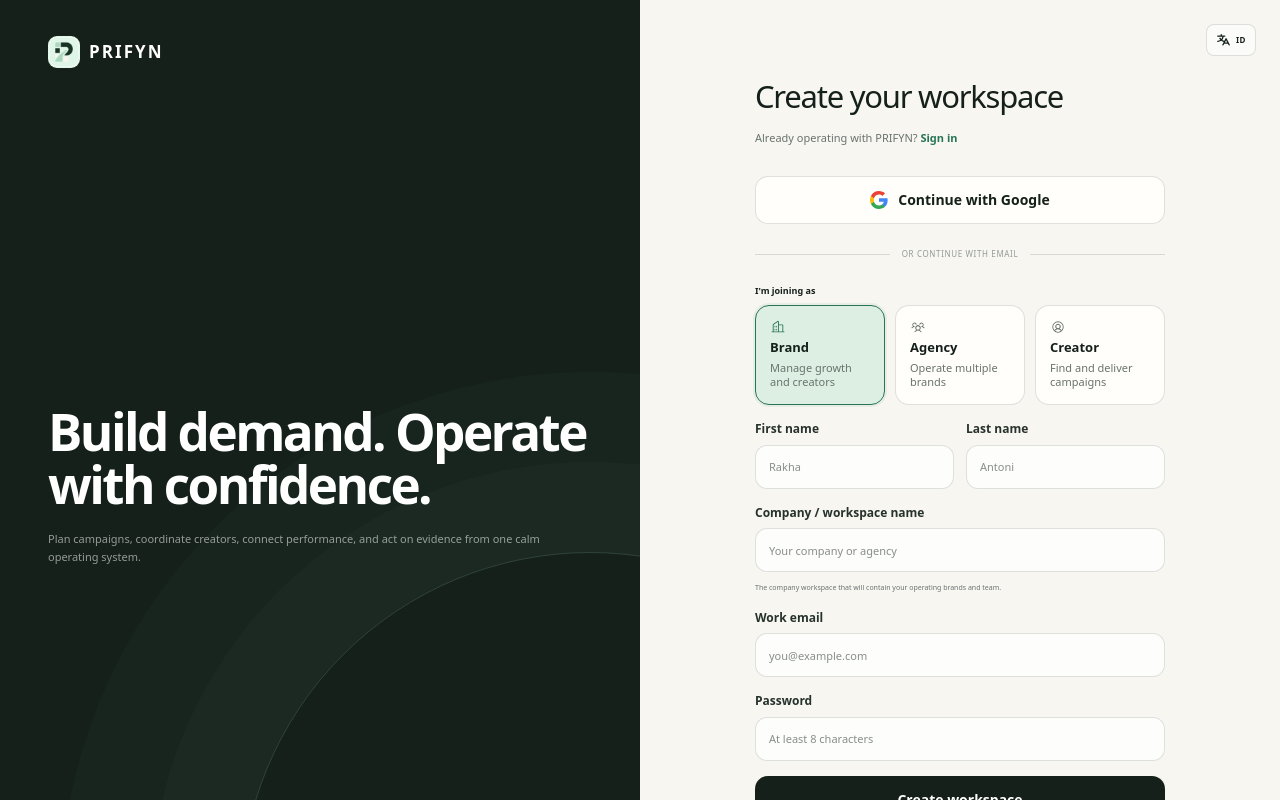
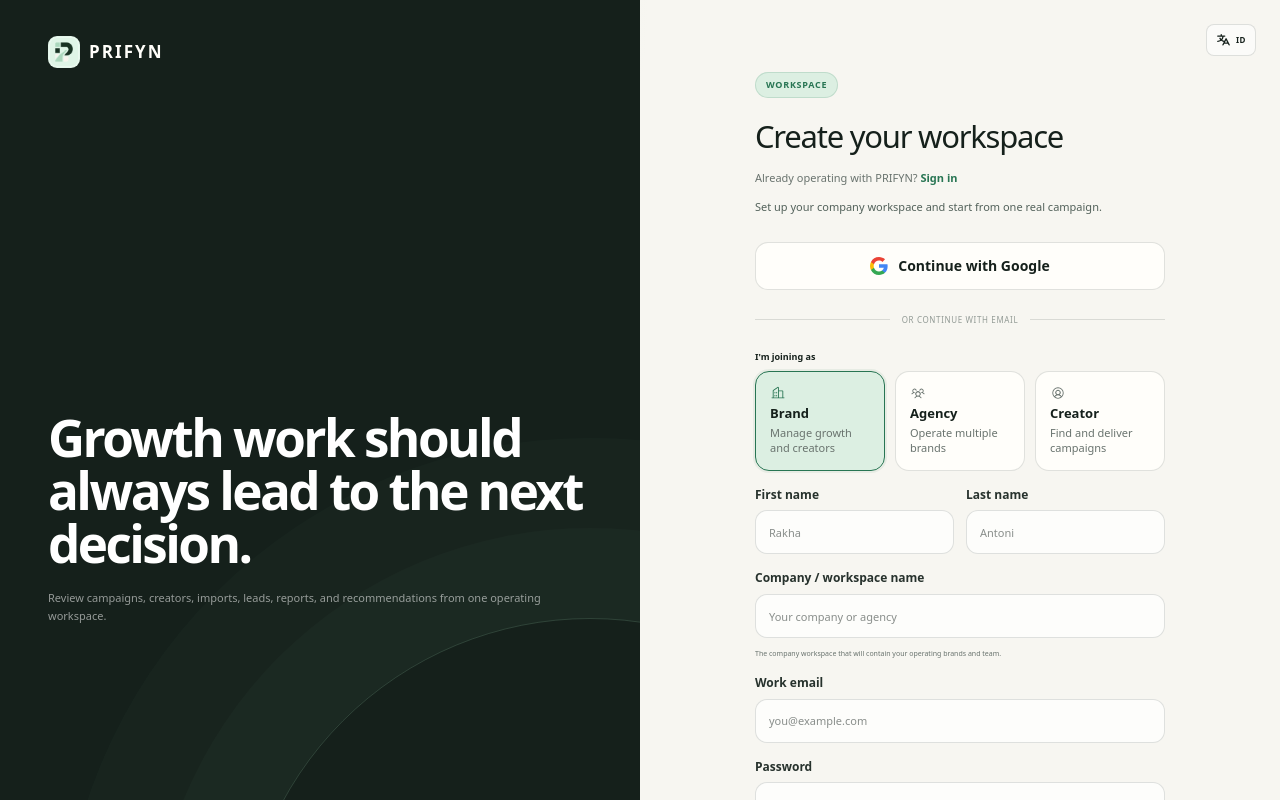
Before and after one commit to rakhaviantoni/prifyn, a Next.js app: page /auth/sign-up in a window 1280 px wide. Shown: the top 800 px of the page. Built offline with nearby package versions, Linux system fonts and the light colour scheme.

Commit message:
ux: personalize auth pages by workspace context

```diff
--- a/app/auth/sign-in/page.tsx
+++ b/app/auth/sign-in/page.tsx
@@ -1,4 +1,18 @@
 import type { Metadata } from "next";
-import { AuthPage } from "@/components/auth-page";
+import { headers } from "next/headers";
+import { AuthAudience, AuthPage } from "@/components/auth-page";
+
 export const metadata: Metadata = { title: "Sign in" };
-export default function SignInPage() { return <AuthPage mode="sign-in" />; }
+
+function inferAudience(host: string, returnTo?: string): AuthAudience {
+  if (returnTo?.startsWith("/admin")) return "admin";
+  if (returnTo?.startsWith("/creator") || host.startsWith("creator.")) return "creator";
+  return "app";
+}
+
+export default async function SignInPage({ searchParams }: { searchParams?: Promise<{ returnTo?: string }> }) {
+  const requestHeaders = await headers();
+  const host = requestHeaders.get("x-forwarded-host") ?? requestHeaders.get("host") ?? "";
+  const params = await searchParams;
+  return <AuthPage mode="sign-in" audience={inferAudience(host, params?.returnTo)} />;
+}
--- a/app/auth/sign-up/page.tsx
+++ b/app/auth/sign-up/page.tsx
@@ -1,4 +1,17 @@
 import type { Metadata } from "next";
-import { AuthPage } from "@/components/auth-page";
+import { headers } from "next/headers";
+import { AuthAudience, AuthPage } from "@/components/auth-page";
+
 export const metadata: Metadata = { title: "Create workspace" };
-export default function SignUpPage() { return <AuthPage mode="sign-up" />; }
+
+function inferAudience(host: string, returnTo?: string): AuthAudience {
+  if (returnTo?.startsWith("/creator") || host.startsWith("creator.")) return "creator";
+  return "app";
+}
+
+export default async function SignUpPage({ searchParams }: { searchParams?: Promise<{ returnTo?: string }> }) {
+  const requestHeaders = await headers();
+  const host = requestHeaders.get("x-forwarded-host") ?? requestHeaders.get("host") ?? "";
+  const params = await searchParams;
+  return <AuthPage mode="sign-up" audience={inferAudience(host, params?.returnTo)} />;
+}
--- a/components/auth-form.tsx
+++ b/components/auth-form.tsx
@@ -43,11 +43,11 @@ function getProductionCallbackUrl(accountType?: AccountType) {
   return url.toString();
 }
 
-export function AuthForm({ mode }: { mode: "sign-in" | "sign-up" }) {
+export function AuthForm({ mode, initialAccountType = "brand" }: { mode: "sign-in" | "sign-up"; initialAccountType?: AccountType }) {
   const router = useRouter();
   const [message, setMessage] = useState<string | null>(null);
   const [loading, setLoading] = useState(false);
-  const [accountType, setAccountType] = useState<AccountType>("brand");
+  const [accountType, setAccountType] = useState<AccountType>(initialAccountType);
   const [firstName, setFirstName] = useState("");
   const [lastName, setLastName] = useState("");
   const [workspaceName, setWorkspaceName] = useState("");
--- a/components/auth-page.tsx
+++ b/components/auth-page.tsx
@@ -3,7 +3,49 @@ import { AuthForm } from "./auth-form";
 import { Brand } from "./brand";
 import { LanguageToggle } from "./language";
 
-export function AuthPage({ mode }: { mode: "sign-in" | "sign-up" }) {
+export type AuthAudience = "app" | "creator" | "admin";
+
+const authCopy = {
+  app: {
+    quote: "Growth work should always lead to the next decision.",
+    body: "Review campaigns, creators, imports, leads, reports, and recommendations from one operating workspace.",
+    foot: "PRIFYN Growth OS · Secure workspace access",
+    signInTitle: "Sign in to PRIFYN",
+    signInSubtitle: "Continue to your brand workspace.",
+    signUpTitle: "Create your workspace",
+    signUpSubtitle: "Set up your company workspace and start from one real campaign.",
+  },
+  creator: {
+    quote: "Your best work deserves campaigns that actually fit.",
+    body: "Manage your profile, applications, submissions, approvals, payment status, and performance evidence in one creator workspace.",
+    foot: "PRIFYN Creator OS · Secure creator access",
+    signInTitle: "Sign in as creator",
+    signInSubtitle: "Continue to your creator dashboard.",
+    signUpTitle: "Create creator account",
+    signUpSubtitle: "Build a profile brands can trust and apply to matched campaigns.",
+  },
+  admin: {
+    quote: "Operate PRIFYN with the same clarity we promise customers.",
+    body: "Review leads, users, workspaces, imports, reports, and onboarding activity from the internal business manager.",
+    foot: "PRIFYN Business Manager · Authorized access only",
+    signInTitle: "PRIFYN admin sign in",
+    signInSubtitle: "Continue to the internal business manager.",
+    signUpTitle: "Create your workspace",
+    signUpSubtitle: "Admin access is granted by PRIFYN. Create a customer workspace only if you are onboarding a brand.",
+  },
+} satisfies Record<AuthAudience, {
+  quote: string;
+  body: string;
+  foot: string;
+  signInTitle: string;
+  signInSubtitle: string;
+  signUpTitle: string;
+  signUpSubtitle: string;
+}>;
+
+export function AuthPage({ mode, audience = "app" }: { mode: "sign-in" | "sign-up"; audience?: AuthAudience }) {
   const signUp = mode === "sign-up";
-  return <main className="auth-page"><section className="auth-brand-panel"><Brand inverse /><div className="auth-quote"><blockquote>{signUp ? "Build demand. Operate with confidence." : "The next decision should never be buried in a dashboard."}</blockquote><p>Plan campaigns, coordinate creators, connect performance, and act on evidence from one calm operating system.</p></div><span className="auth-foot">PRIFYN Growth OS · Secure workspace access</span></section><section className="auth-form-panel"><div className="auth-language"><LanguageToggle /></div><div className="auth-form-wrap"><div className="auth-mobile-brand"><Brand /></div><h1>{signUp ? "Create your workspace" : "Welcome back"}</h1><p>{signUp ? <>Already operating with PRIFYN? <Link href="/auth/sign-in">Sign in</Link></> : <>New to PRIFYN? <Link href="/auth/sign-up">Create an account</Link></>}</p><AuthForm mode={mode} /></div></section></main>;
+  const copy = authCopy[audience];
+  const initialAccountType = audience === "creator" ? "creator" : "brand";
+  return <main className={`auth-page auth-page-${audience}`}><section className="auth-brand-panel"><Brand inverse /><div className="auth-quote"><blockquote>{copy.quote}</blockquote><p>{copy.body}</p></div><span className="auth-foot">{copy.foot}</span></section><section className="auth-form-panel"><div className="auth-language"><LanguageToggle /></div><div className="auth-form-wrap"><div className="auth-mobile-brand"><Brand /></div><span className="auth-context-pill">{audience === "admin" ? "Admin" : audience === "creator" ? "Creator" : "Workspace"}</span><h1>{signUp ? copy.signUpTitle : copy.signInTitle}</h1><p>{signUp ? <>Already operating with PRIFYN? <Link href={`/auth/sign-in${audience === "admin" ? "?returnTo=/admin" : ""}`}>Sign in</Link></> : audience === "admin" ? <>Need access? Ask a PRIFYN owner to approve your account.</> : <>New to PRIFYN? <Link href="/auth/sign-up">Create an account</Link></>}</p><p className="auth-context-note">{signUp ? copy.signUpSubtitle : copy.signInSubtitle}</p><AuthForm mode={mode} initialAccountType={initialAccountType} /></div></section></main>;
 }
--- a/components/language.tsx
+++ b/components/language.tsx
@@ -139,7 +139,20 @@ const translations: Record<string, string> = {
   "Workspace preferences": "Pengaturan workspace",
   "Control how your team works, reviews decisions, and receives updates.": "Atur cara tim bekerja, meninjau keputusan, dan menerima pembaruan.",
   "Welcome back": "Selamat datang kembali",
+  "Sign in to PRIFYN": "Masuk ke PRIFYN",
+  "Sign in as creator": "Masuk sebagai kreator",
+  "PRIFYN admin sign in": "Masuk admin PRIFYN",
+  "Continue to your brand workspace.": "Lanjut ke workspace brand Anda.",
+  "Continue to your creator dashboard.": "Lanjut ke dashboard kreator Anda.",
+  "Continue to the internal business manager.": "Lanjut ke business manager internal.",
+  "Need access? Ask a PRIFYN owner to approve your account.": "Butuh akses? Minta owner PRIFYN menyetujui akun Anda.",
+  "Creator": "Kreator",
+  "Workspace": "Workspace",
+  "Admin": "Admin",
   "Create your workspace": "Buat workspace Anda",
+  "Create creator account": "Buat akun kreator",
+  "Set up your company workspace and start from one real campaign.": "Siapkan workspace perusahaan dan mulai dari satu campaign nyata.",
+  "Build a profile brands can trust and apply to matched campaigns.": "Bangun profil yang dipercaya brand dan apply ke campaign yang sesuai.",
   "Continue with Google": "Lanjutkan dengan Google",
   "or continue with email": "atau lanjutkan dengan email",
   "Work email": "Email kerja",
@@ -148,7 +161,6 @@ const translations: Record<string, string> = {
   "Creator display name": "Nama publik kreator",
   "Agency / workspace name": "Nama agensi / workspace",
   "Company / workspace name": "Nama perusahaan / workspace",
-  "Create creator account": "Buat akun kreator",
   "Create workspace": "Buat workspace",
   "AI Business Copilot": "Asisten Bisnis AI",
   "Ask PRIFYN about your growth.": "Tanyakan pertumbuhan bisnis Anda kepada PRIFYN.",
```
Also changed, not shown: app/globals.css, 1 other file (tests, documents, lock files or other folders).
